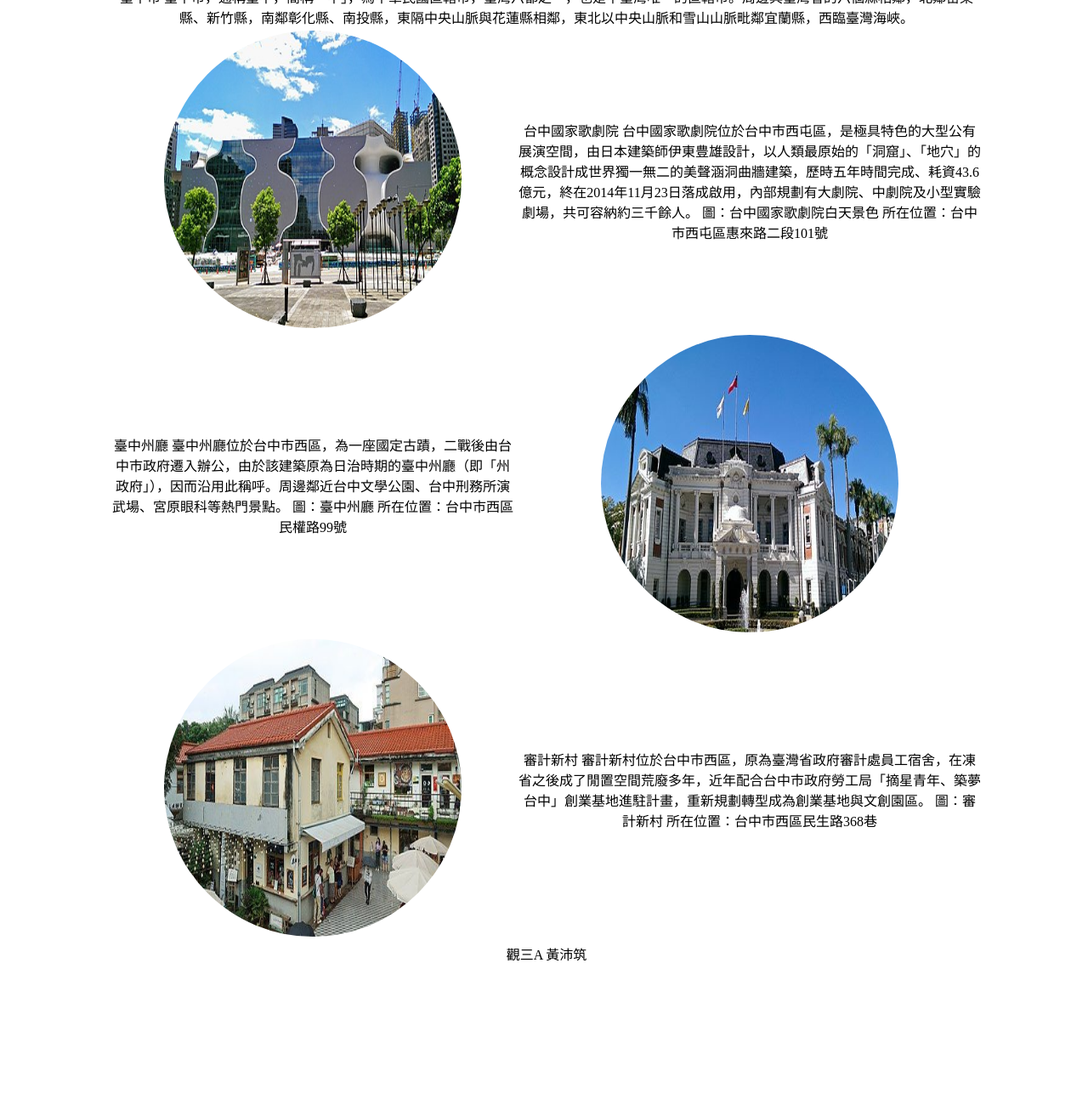
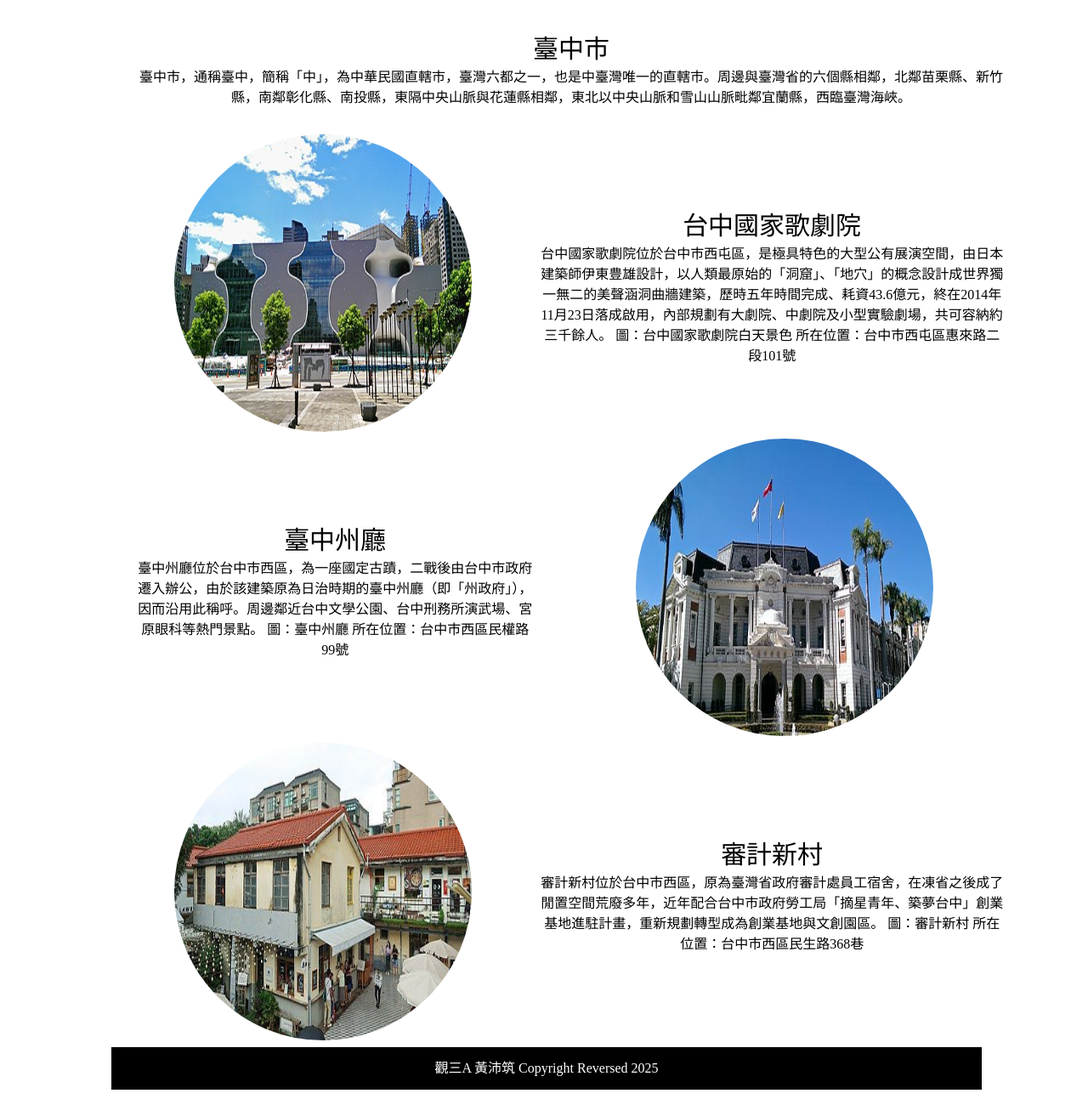
Before and after one commit to phyllishuang94411-beep/h1, a plain HTML site: page index.html in a window 1280 px wide. Shown: the part 358-1651 px from the top of the page at 85% size. Before the commit the page ends 1503 px from the top, so only its background shows below. Drawn offline with Linux system fonts and the light colour scheme.

Commit message:
Add files via upload

```diff
--- a/index.html
+++ b/index.html
@@ -10,8 +10,9 @@
 		.img_circle { border-radius:50%; width: 350px; height: 350px; }
 		.img_rounded_corner { border-radius: 20px; }
 		td { text-align: center; }
-
-
+		.large_font{font-size: 30px;}
+		.large_font:hover { background-color: black;color: white;}
+		.img_circle:hover { opacity: 80%;rotate: -5deg;}
 	</style>
 </head>
 <body>
@@ -19,14 +20,14 @@
 <div class="container">
 		<table>
 			<tr>
-				<td colspan="2">
-					台中市景點推薦
-					<img class="img_rounded_corner"src="00.jpeg">
+				<td  colspan="2">
+					<div class="large_font">台中市景點推薦</div>
+					<img class="img_rounded_corner" src="00.jpeg">
 				</td>
 			</tr>
 			<tr>
-				<td colspan="2">
-					臺中市
+				<td style="padding: 30px;" colspan="2">
+					<div style="width: 1024px;" class="large_font">臺中市</div>
 
 					臺中市，通稱臺中，簡稱「中」，為中華民國直轄市，臺灣六都之一，也是中臺灣唯一的直轄市。周邊與臺灣省的六個縣相鄰，北鄰苗栗縣、新竹縣，南鄰彰化縣、南投縣，東隔中央山脈與花蓮縣相鄰，東北以中央山脈和雪山山脈毗鄰宜蘭縣，西臨臺灣海峽。
 				</td>
@@ -35,8 +36,8 @@
 				<td>
 					<img class="img_circle" src="01.jpeg">
 				</td>
-				<td>
-					台中國家歌劇院
+				<td style="padding-right: 30px;">
+					<div class="large_font">台中國家歌劇院</div>
 					台中國家歌劇院位於台中市西屯區，是極具特色的大型公有展演空間，由日本建築師伊東豊雄設計，以人類最原始的「洞窟」、「地穴」的概念設計成世界獨一無二的美聲涵洞曲牆建築，歷時五年時間完成、耗資43.6億元，終在2014年11月23日落成啟用，內部規劃有大劇院、中劇院及小型實驗劇場，共可容納約三千餘人。
 
 					圖：台中國家歌劇院白天景色
@@ -45,8 +46,8 @@
 				</td>
 			</tr>
 			<tr>
-				<td>
-					臺中州廳
+				<td style="padding-left: 30px;">
+					<div class="large_font">臺中州廳</div>
 					臺中州廳位於台中市西區，為一座國定古蹟，二戰後由台中市政府遷入辦公，由於該建築原為日治時期的臺中州廳（即「州政府」），因而沿用此稱呼。周邊鄰近台中文學公園、台中刑務所演武場、宮原眼科等熱門景點。
 
 					圖：臺中州廳
@@ -63,8 +64,8 @@
 				<td>
 					<img class="img_circle" src="03.jpeg">
 				</td>
-				<td>
-					審計新村
+				<td style="padding-right: 30px;">
+					<div class="large_font">審計新村</div>
 					審計新村位於台中市西區，原為臺灣省政府審計處員工宿舍，在凍省之後成了閒置空間荒廢多年，近年配合台中市政府勞工局「摘星青年、築夢台中」創業基地進駐計畫，重新規劃轉型成為創業基地與文創園區。
 
 					圖：審計新村
@@ -74,7 +75,7 @@
 			</tr>
 			<tr>
 				<td colspan="2">
-					觀三A 黃沛筑
+					<div style="width: 1024px;height:50px;line-height:50px;background-color: black;color: white;">觀三A 黃沛筑 Copyright Reversed 2025</div>
 				</td>
 			</tr>
 		</table>
```
